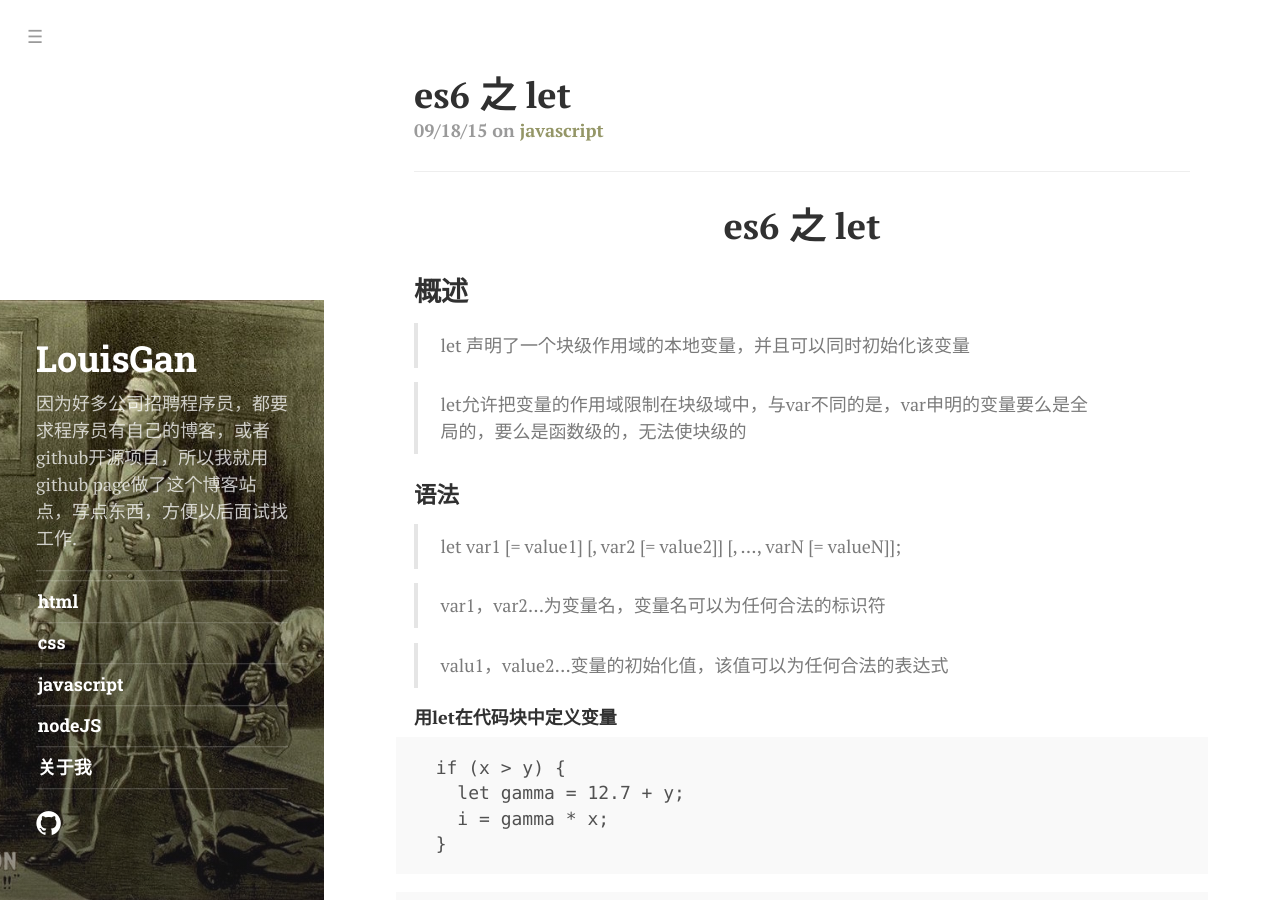
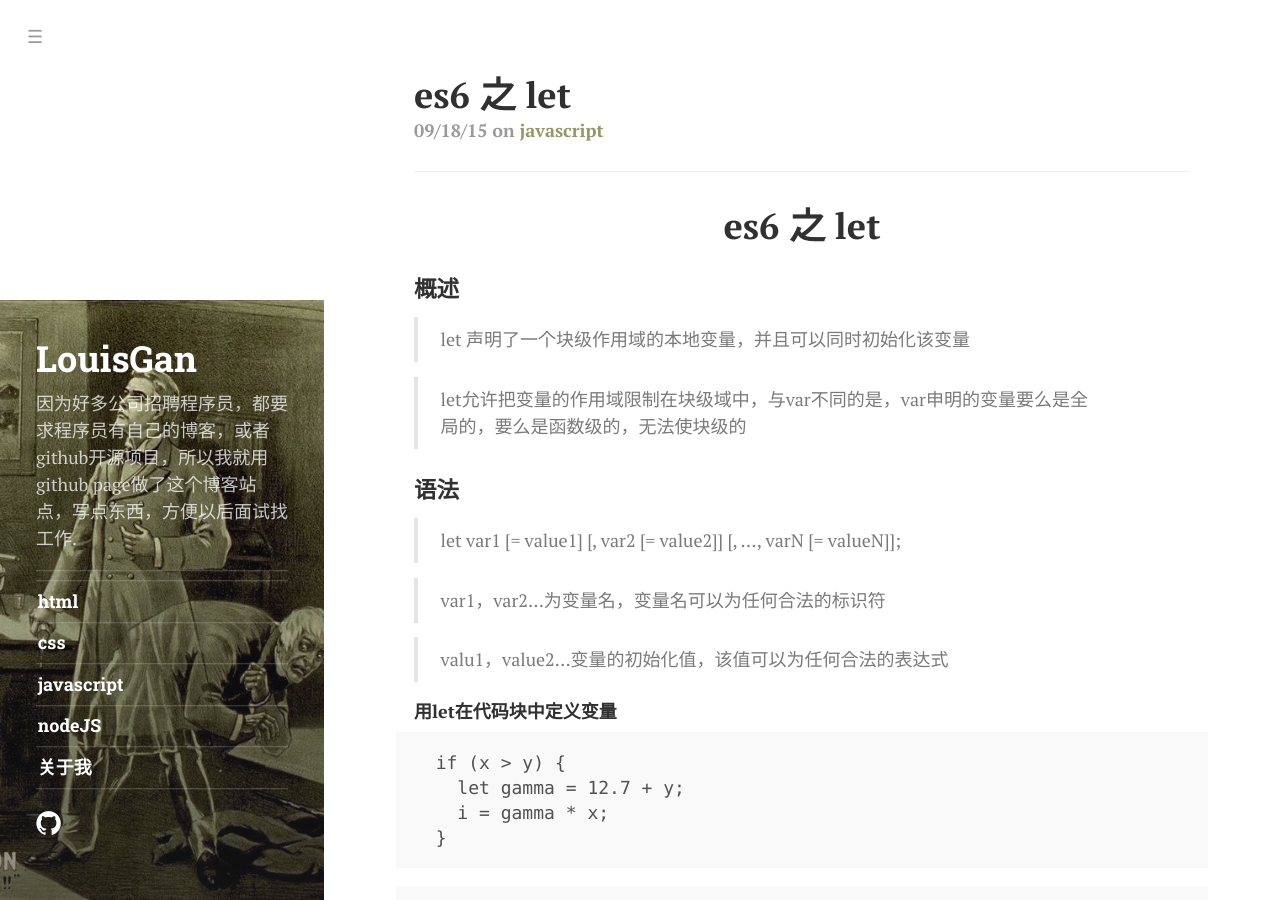
Before and after one commit to ganpeng/ganpeng.github.io, a Jekyll site: the page built from _posts/2015-09-18-es6-let.md, in a window 1280 px wide and 900 px high. Built offline with Jekyll 4.4.1, drawn with Linux system fonts in a browser that asks for light colours; nearby versions of some CDN libraries; some web fonts are replaced.

Commit message:
let样式问题修改

```diff
--- a/_posts/2015-09-18-es6-let.md
+++ b/_posts/2015-09-18-es6-let.md
@@ -5,8 +5,8 @@ tags: [javascript]
 ---
 
 <h1 style="text-align:center;">es6 之 let</h1>
-## 概述
->  let 声明了一个块级作用域的本地变量，并且可以同时初始化该变量
+### 概述
+> let 声明了一个块级作用域的本地变量，并且可以同时初始化该变量
 
 > let允许把变量的作用域限制在块级域中，与var不同的是，var申明的变量要么是全局的，要么是函数级的，无法使块级的
 
```
